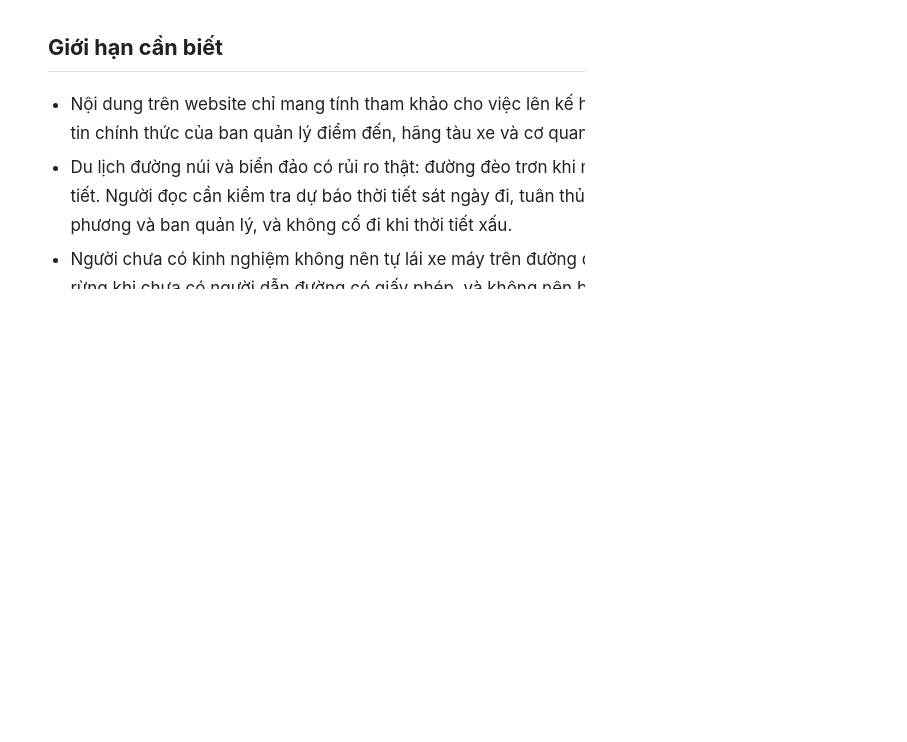
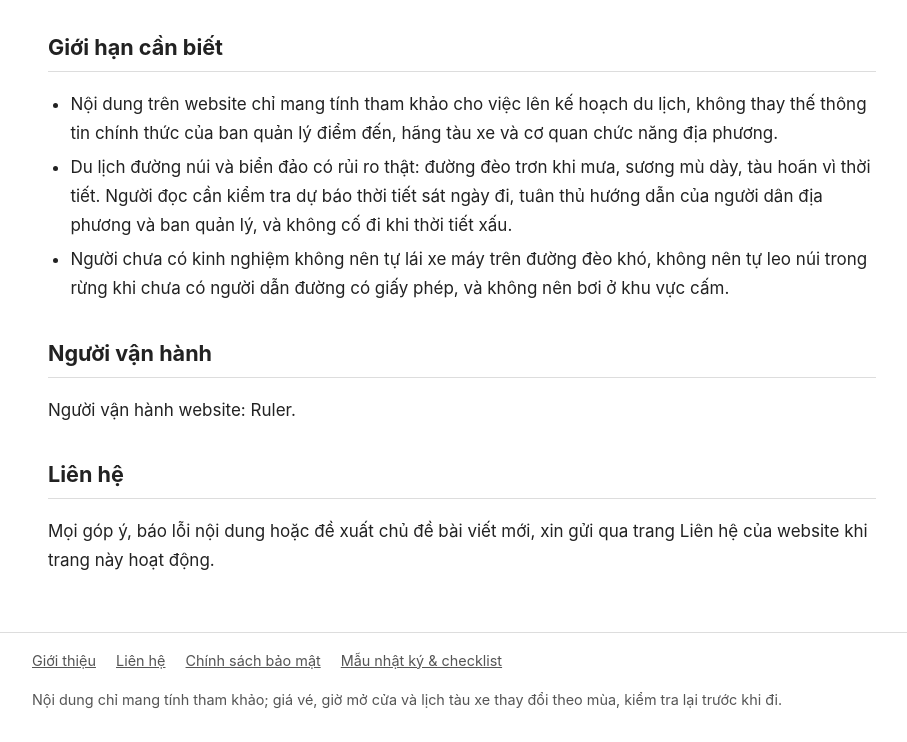
Before and after one commit to nguyentrungduc01092000-tech/du-lich-kham-pha-viet-nam, a plain HTML site: page gioi-thieu/index.html in a window 1280 px wide. Shown: the part 1236-1978 px from the top of the page, without its empty margins (178-1085 px from the left). Before the commit the page ends 1857 px from the top, so only its background shows below. Drawn offline with Linux system fonts and the light colour scheme.

Commit message:
Điền tên người vận hành Ruler vào Giới thiệu, Liên hệ, Chính sách bảo mật

```diff
--- a/gioi-thieu/index.html
+++ b/gioi-thieu/index.html
@@ -84,6 +84,8 @@ ul.cards li a { font-weight: bold; font-size: 1.05rem; text-decoration: none; }
 <ul><li>Mọi con số trong bài đều ghi rõ nguồn và ngày kiểm chứng; chỗ nào nguồn ghi khác nhau, chúng tôi ghi rõ sự khác nhau đó; chỗ nào chưa kiểm chứng được, chúng tôi ghi rõ là chưa kiểm chứng. Nguồn chính thống được ưu tiên (Cổng thông tin du lịch Việt Nam vietnam.travel, cơ quan du lịch nhà nước, UNESCO và hãng vận hành điểm đến); nguồn blog, diễn đàn và trang bán tour chỉ dùng làm nguồn phụ, không dùng làm nguồn chính cho số liệu.</li><li>Khi các nguồn ghi khác nhau về cùng một con số, chúng tôi ghi rõ sự khác nhau đó trong bài, thay vì chọn một con số rồi khẳng định.</li><li>Giá cả, giờ mở cửa và lịch tàu xe được ghi dạng khoảng giá, kèm ngày kiểm chứng, và luôn có câu khuyên kiểm tra lại trước khi đi. Chúng tôi không khẳng định giá cố định.</li><li>Nội dung do người viết của website biên soạn và kiểm chứng nguồn trước khi đăng. Bài chưa qua kiểm duyệt độc lập không được đăng.</li><li>Chúng tôi không sao chép bài viết từ nơi khác. Mỗi bài đều có lịch trình, bảng so sánh hoặc checklist do người viết tự làm.</li><li>Chúng tôi không hứa trước về thời tiết, không khẳng định chắc chắn sẽ gặp biển mây vào một ngày cụ thể, và không khẳng định bất kỳ cung đường hay hoạt động nào là an toàn tuyệt đối.</li></ul>
 <h2>Giới hạn cần biết</h2>
 <ul><li>Nội dung trên website chỉ mang tính tham khảo cho việc lên kế hoạch du lịch, không thay thế thông tin chính thức của ban quản lý điểm đến, hãng tàu xe và cơ quan chức năng địa phương.</li><li>Du lịch đường núi và biển đảo có rủi ro thật: đường đèo trơn khi mưa, sương mù dày, tàu hoãn vì thời tiết. Người đọc cần kiểm tra dự báo thời tiết sát ngày đi, tuân thủ hướng dẫn của người dân địa phương và ban quản lý, và không cố đi khi thời tiết xấu.</li><li>Người chưa có kinh nghiệm không nên tự lái xe máy trên đường đèo khó, không nên tự leo núi trong rừng khi chưa có người dẫn đường có giấy phép, và không nên bơi ở khu vực cấm.</li></ul>
+<h2>Người vận hành</h2>
+<p>Người vận hành website: Ruler.</p>
 <h2>Liên hệ</h2>
 <p>Mọi góp ý, báo lỗi nội dung hoặc đề xuất chủ đề bài viết mới, xin gửi qua trang Liên hệ của website khi trang này hoạt động.</p>
 </main>
```
Also changed, not shown: chinh-sach-bao-mat/index.html (+1 -1 lines), lien-he/index.html (+2 -0 lines).
